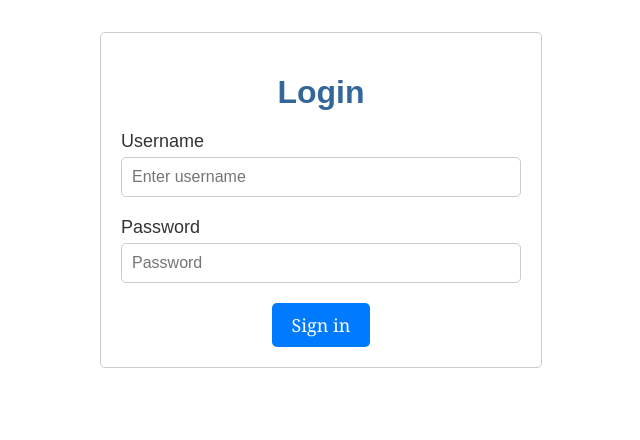
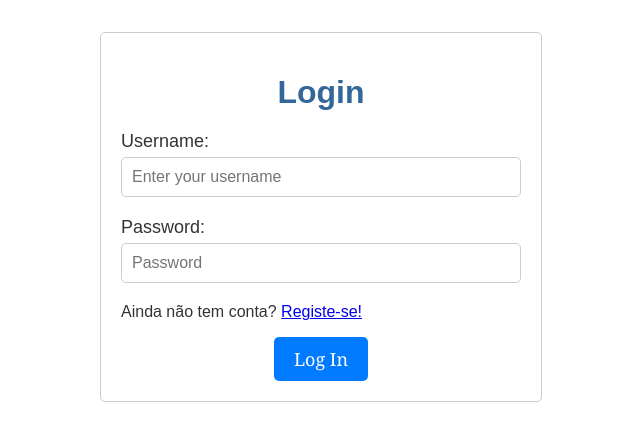
Before and after one commit to Davod3/ProjetoPSI, an Angular app in the folder projetoPSI-angular/: page /login in a window 1280 px wide. Shown: the top 440 px of the page, without its empty margins (319-959 px from the left). Built offline with nearby package versions, Linux system fonts and the light colour scheme.

Commit message:
Added link between login and register

```diff
--- a/projetoPSI-angular/src/app/login/login.component.html
+++ b/projetoPSI-angular/src/app/login/login.component.html
@@ -5,12 +5,12 @@
   <form (submit)="login()">
 
     <div class="form-group">
-      <label for="username">Username</label>
-      <input type="username" class="form-control" name="username" placeholder="Enter username" [(ngModel)]="credentials.username">
+      <label for="username">Username:</label>
+      <input type="username" class="form-control" name="username" placeholder="Enter your username" [(ngModel)]="credentials.username">
     </div>
 
     <div class="form-group">
-      <label for="password">Password</label>
+      <label for="password">Password:</label>
       <input type="password" class="form-control" name="password" placeholder="Password" [(ngModel)]="credentials.password">
     </div>
 
@@ -20,6 +20,8 @@
       </ul>
     </div>
 
-    <button type="submit" class="btn">Sign in</button>
+    <p>Ainda não tem conta? <a routerLink="/registration">Registe-se!</a></p>
+
+    <button type="submit" class="btn">Log In</button>
   </form>
 </div>
--- a/projetoPSI-angular/src/app/registration/registration.component.html
+++ b/projetoPSI-angular/src/app/registration/registration.component.html
@@ -31,6 +31,8 @@
       </ul>
     </div>
 
+    <p>Já tem conta? <a routerLink="/login">Inicie Sessão!</a></p>
+
     <button type="submit" class="btn">Registar</button>
   </form>
 </div>
```
